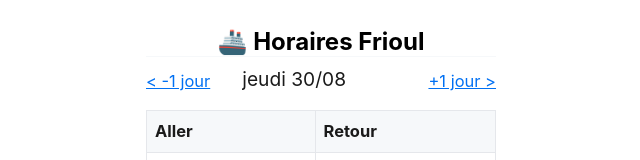
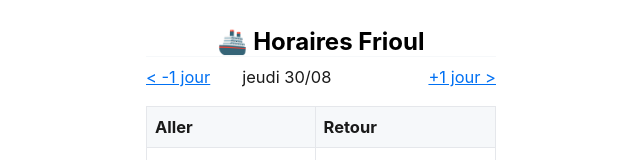
Before and after one commit to adipasquale/frioul, a website: page index.html in a window 1280 px wide. Shown: the top 160 px of the page, 319-959 px from the left. Drawn offline with Linux system fonts and the light colour scheme.

Commit message:
minor style improvement

```diff
--- a/index.html
+++ b/index.html
@@ -16,7 +16,7 @@
     <span>
       <a href="javascript:changeDateBy(-1);">< -1 jour</a>
     </span>
-    <span id="title-date" style="flex: 1; margin: 0 2rem; font-size: 1.2rem;"></span>
+    <span id="title-date" style="flex: 1; margin: 0 2rem;"></span>
     <span>
       <a href="javascript:changeDateBy(+1);">+1 jour ></a>
     </span>
```
